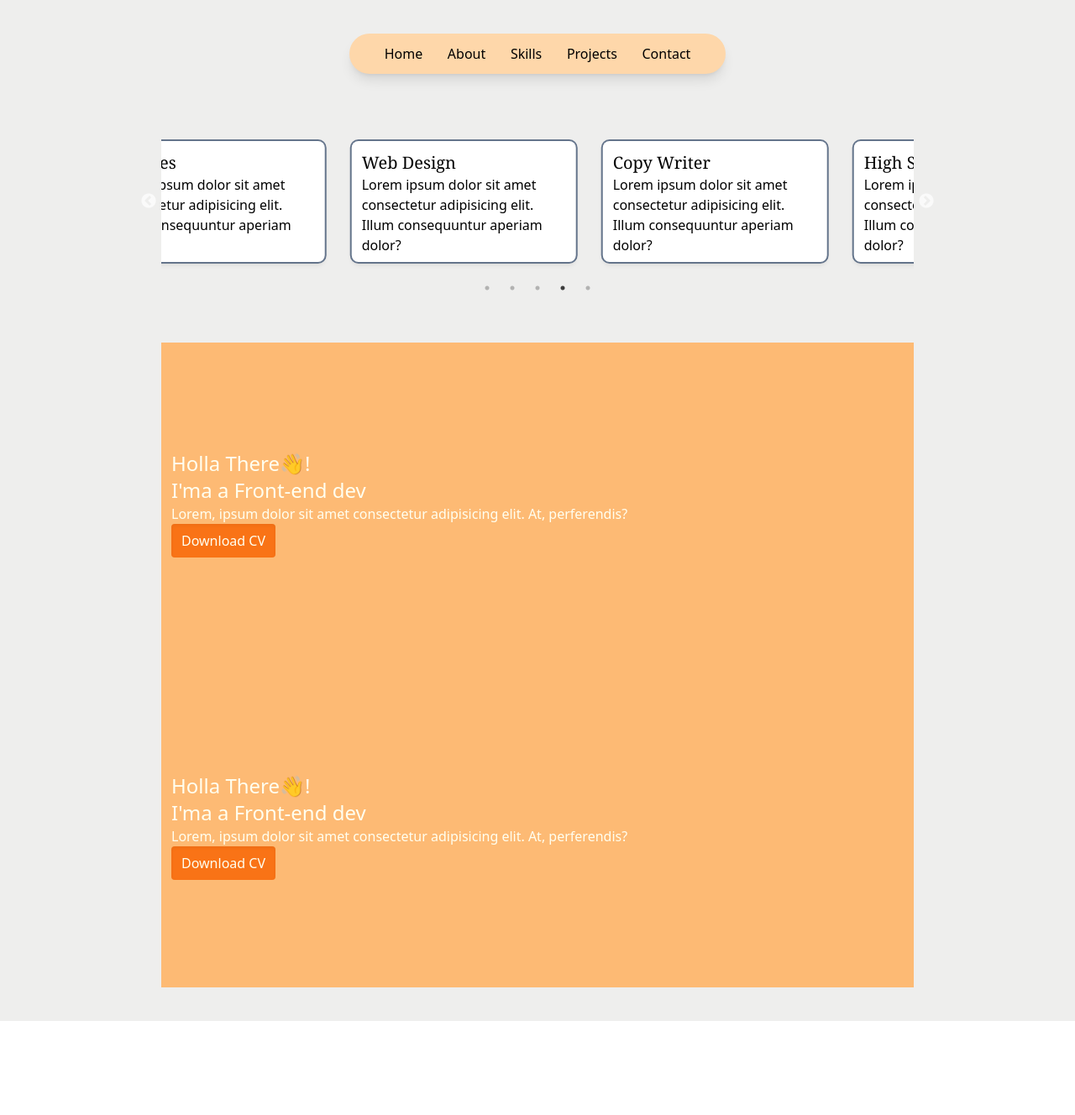
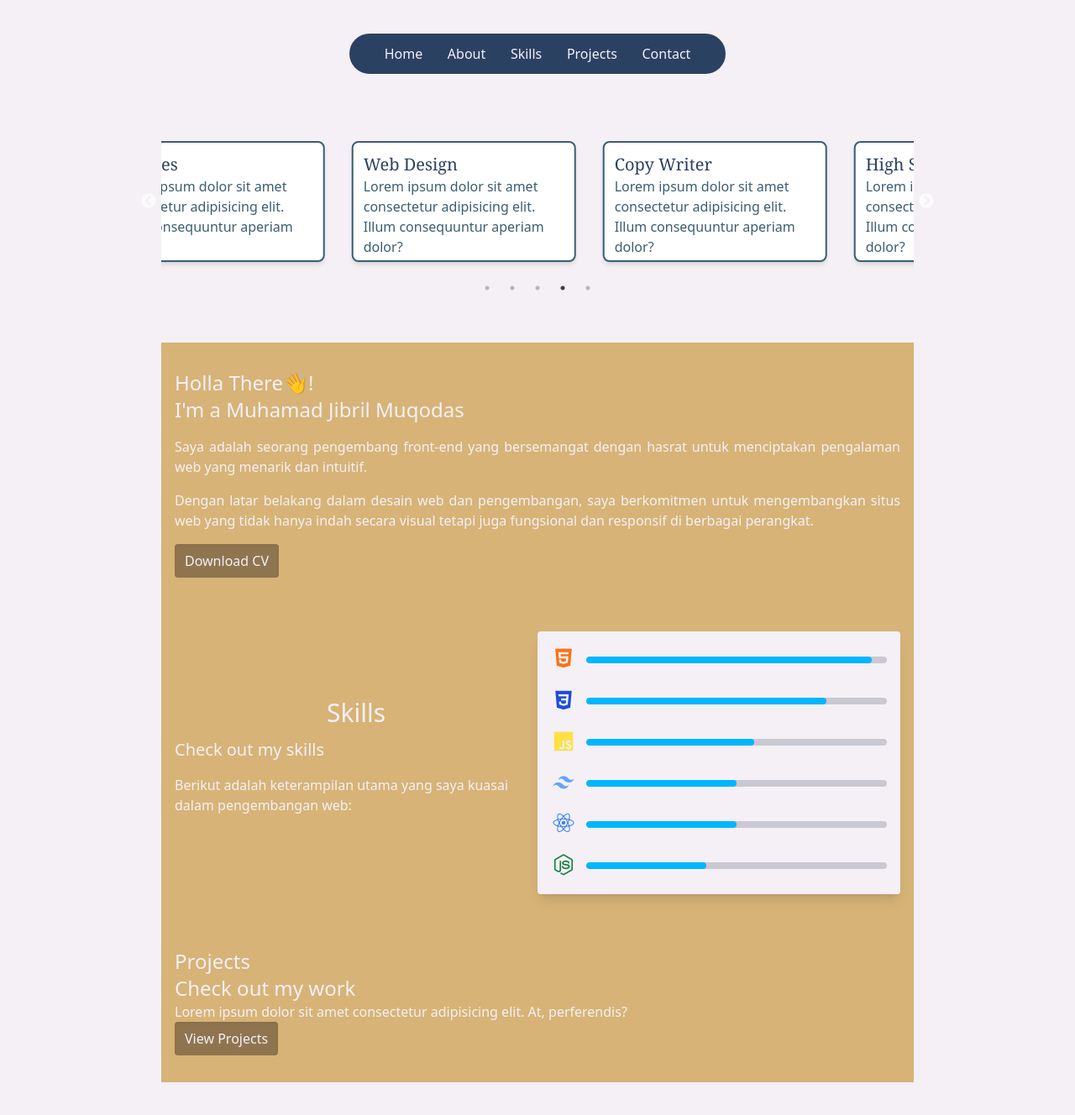
Before and after one commit to 2ndmurphy/portfolio-react-inprogress-, a React (Vite) app: page / in a window 1280 px wide. Shown: the whole page at 84% size. Before the commit the page ends 1216 px from the top, so only its background shows below. Built offline with nearby package versions, Linux system fonts and the light colour scheme.

Commit message:
[add] some contents and skills

```diff
--- a/package.json
+++ b/package.json
@@ -23,6 +23,7 @@
     "@types/react-dom": "^18.2.22",
     "@vitejs/plugin-react": "^4.2.1",
     "autoprefixer": "^10.4.19",
+    "daisyui": "^4.11.1",
     "eslint": "^8.57.0",
     "eslint-plugin-react": "^7.34.1",
     "eslint-plugin-react-hooks": "^4.6.0",
--- a/src/App.jsx
+++ b/src/App.jsx
@@ -51,81 +51,125 @@ function App() {
   };
 
   return (
-    <main className='w-full h-full flex flex-col justify-center items-center md:py-10 bg-[hsl(60,3%,93%)]'>
-      <header className='flex justify-evenly py-4 px-3
-      items-center w-full md:max-w-md md:py-3 md:px-3
-      md:rounded-3xl bg-orange-200 md:shadow-lg z-50'>
-        <a href="/">Home</a>
-        <a href="#about">About</a>
-        <a href="#skills">Skills</a>
-        <a href="#projects">Projects</a>
-        <a href="">Contact</a>
+    <main className='w-full h-full flex flex-col justify-center items-center md:py-10 bg-[#F5F0F6]'>
+      <header className='flex justify-evenly py-6 px-3 items-center w-full md:max-w-md md:py-3 md:px-3 md:rounded-3xl' style={{ backgroundColor: '#2B4162', color: '#F5F0F6' }}>
+        <a href="/" style={{ color: '#F5F0F6' }}>Home</a>
+        <a href="#about" style={{ color: '#F5F0F6' }}>About</a>
+        <a href="#skills" style={{ color: '#F5F0F6' }}>Skills</a>
+        <a href="#projects" style={{ color: '#F5F0F6' }}>Projects</a>
+        <a href="" style={{ color: '#F5F0F6' }}>Contact</a>
       </header>
 
       <section className='block w-full h-64 max-w-4xl mt-16'>
         <Slider {...settings}>
           <div className="px-4 py-4">
-            <div className="bg-white py-4 md:py-3 px-3 h-36 rounded-lg shadow-md ring-2 ring-slate-500">
-              <h3 className="text-start text-xl font-serif">High School Student</h3>
-              <p>Lorem ipsum dolor sit amet consectetur
-              adipisicing elit. Illum consequuntur aperiam dolor?</p>
+            <div className="bg-white py-4 md:py-3 px-3 h-36 rounded-lg shadow-md" style={{ borderColor: '#385F71', borderWidth: '2px' }}>
+              <h3 className="text-start text-xl font-serif" style={{ color: '#2B4162' }}>High School Student</h3>
+              <p style={{ color: '#385F71' }}>Lorem ipsum dolor sit amet consectetur adipisicing elit. Illum consequuntur aperiam dolor?</p>
             </div>
           </div>
           <div className="px-4 py-4">
-            <div className="bg-white py-4 md:py-3 px-3 h-36 rounded-lg shadow-md ring-2 ring-slate-500">
-              <h3 className="text-start text-xl font-serif">Dreams</h3>
-              <p>Lorem ipsum dolor sit amet consectetur
-              adipisicing elit. Illum consequuntur aperiam dolor?</p>
+            <div className="bg-white py-4 md:py-3 px-3 h-36 rounded-lg shadow-md" style={{ borderColor: '#385F71', borderWidth: '2px' }}>
+              <h3 className="text-start text-xl font-serif" style={{ color: '#2B4162' }}>Dreams</h3>
+              <p style={{ color: '#385F71' }}>Lorem ipsum dolor sit amet consectetur adipisicing elit. Illum consequuntur aperiam dolor?</p>
             </div>
           </div>
           <div className="px-4 py-4">
-            <div className="bg-white py-4 md:py-3 px-3 h-36 rounded-lg shadow-md ring-2 ring-slate-500">
-              <h3 className="text-start text-xl font-serif">Hobbies</h3>
-              <p>Lorem ipsum dolor sit amet consectetur
-              adipisicing elit. Illum consequuntur aperiam dolor?</p>
+            <div className="bg-white py-4 md:py-3 px-3 h-36 rounded-lg shadow-md" style={{ borderColor: '#385F71', borderWidth: '2px' }}>
+              <h3 className="text-start text-xl font-serif" style={{ color: '#2B4162' }}>Hobbies</h3>
+              <p style={{ color: '#385F71' }}>Lorem ipsum dolor sit amet consectetur adipisicing elit. Illum consequuntur aperiam dolor?</p>
             </div>
           </div>
           <div className="px-4 py-4">
-            <div className="bg-white py-4 md:py-3 px-3 h-36 rounded-lg shadow-md ring-2 ring-slate-500">
-              <h3 className="text-start text-xl font-serif">Web Design</h3>
-              <p>Lorem ipsum dolor sit amet consectetur
-              adipisicing elit. Illum consequuntur aperiam dolor?</p>
+            <div className="bg-white py-4 md:py-3 px-3 h-36 rounded-lg shadow-md" style={{ borderColor: '#385F71', borderWidth: '2px' }}>
+              <h3 className="text-start text-xl font-serif" style={{ color: '#2B4162' }}>Web Design</h3>
+              <p style={{ color: '#385F71' }}>Lorem ipsum dolor sit amet consectetur adipisicing elit. Illum consequuntur aperiam dolor?</p>
             </div>
           </div>
           <div className="px-4 py-4">
-            <div className="bg-white py-4 md:py-3 px-3 h-36 rounded-lg shadow-md ring-2 ring-slate-500">
-              <h3 className="text-start text-xl font-serif">Copy Writer</h3>
-              <p>Lorem ipsum dolor sit amet consectetur
-              adipisicing elit. Illum consequuntur aperiam dolor?</p>
+            <div className="bg-white py-4 md:py-3 px-3 h-36 rounded-lg shadow-md" style={{ borderColor: '#385F71', borderWidth: '2px' }}>
+              <h3 className="text-start text-xl font-serif" style={{ color: '#2B4162' }}>Copy Writer</h3>
+              <p style={{ color: '#385F71' }}>Lorem ipsum dolor sit amet consectetur adipisicing elit. Illum consequuntur aperiam dolor?</p>
             </div>
           </div>
         </Slider>
       </section>
 
       {/* About Section */}
-      <section className='flex flex-wrap
-      justify-center items-center md:flex-nowrap
-      w-full md:max-w-4xl px-3 bg-orange-300 h-96' id='about'>
-        <div className='flex-1 text-[#FFFFF0]'>
+      <section className='flex flex-wrap justify-center items-center md:flex-nowrap w-full md:max-w-4xl px-4 py-8' style={{ backgroundColor: '#D7B377', height: '96' }} id='about'>
+        <div className='flex-1 font-sans font-md' style={{ color: '#F5F0F6' }}>
           <h1 className='text-2xl'>Holla There👋!</h1>
-          <h2 className='text-2xl'>I'ma a Front-end dev</h2>
-          <p>Lorem, ipsum dolor sit amet consectetur adipisicing elit. At, perferendis?</p>
-          <button className='px-3 py-2 bg-orange-500 rounded shadow-inner'>
+          <h2 className='text-2xl'>I'm a Muhamad Jibril Muqodas</h2>
+          <p className='text-md text-justify mt-4 mb-4'>
+            Saya adalah seorang pengembang
+            front-end yang bersemangat dengan
+            hasrat untuk menciptakan pengalaman
+            web yang menarik dan intuitif.
+          </p>
+          <p className='text-md text-justify mt-4 mb-4'>
+            Dengan latar belakang dalam desain web dan pengembangan,
+            saya berkomitmen untuk mengembangkan situs web yang tidak
+            hanya indah secara visual tetapi juga fungsional dan
+            responsif di berbagai perangkat.
+          </p>
+          <button className='px-3 py-2 rounded shadow-inner' style={{ backgroundColor: '#8F754F', color: '#F5F0F6' }}>
             Download CV
           </button>
+        </div>
+      </section>
+
+      {/* Skills Section */}
+      <section className='flex flex-col md:flex-row
+      justify-center items-center md:flex-nowrap
+      w-full md:max-w-4xl px-4 py-8 bg-[#D7B377]'
+      id='skills'>
+        <div className='flex-1 mb-4 md:mb-0' style={{ color: '#F5F0F6' }}>
+          <h1 className='text-2xl md:text-3xl mb-3 text-center'>Skills</h1>
+          <h2 className='text-xl mb-4'>Check out my skills</h2>
+          <p className='mb-4'>Berikut adalah keterampilan utama yang saya kuasai dalam pengembangan web:</p>
+        </div>
+
+        <div className='flex justify-center items-center w-full md:w-1/2'>
+          <div className='flex flex-col gap-3 p-4 bg-[#F5F0F6] rounded shadow-lg w-full'>
+            <div className='flex justify-center items-center gap-3'>
+              <span className='text-3xl text-orange-500'><i class='bx bxl-html5'></i></span>
+              <progress className="progress progress-info w-full" value={95} max="100"></progress>
+            </div>
+            <div className='flex justify-center items-center gap-3'>
+              <span><i className='bx bxl-css3 text-3xl text-blue-700'></i></span>
+              <progress className="progress progress-info w-full" value={80} max="100"></progress>
+            </div>
+            <div className='flex justify-center items-center gap-3'>
+              <span><i className='bx bxl-javascript text-3xl text-yellow-300'></i></span>
+              <progress className="progress progress-info w-full" value={56} max="100"></progress>
+            </div>
+            <div className='flex justify-center items-center gap-3'>
+              <span><i className='bx bxl-tailwind-css text-3xl text-blue-400'></i></span>
+              <progress className="progress progress-info w-full" value={50} max="100"></progress>
+            </div>
+            <div className='flex justify-center items-center gap-3'>
+              <span><i className='bx bxl-react text-3xl text-blue-500'></i></span>
+              <progress className="progress progress-info w-full" value={50} max="100"></progress>
+            </div>
+            <div className='flex justify-center items-center gap-3'>
+              <span><i className='bx bxl-nodejs text-3xl text-green-700'></i></span>
+              <progress className="progress progress-info w-full" value={40} max="100"></progress>
+            </div>
+          </div>
         </div>
       </section>
 
       {/* Projects Section */}
       <section className='flex flex-wrap
       justify-center items-center md:flex-nowrap
-      w-full md:max-w-4xl px-3 bg-orange-300 h-96' id='about'>
-        <div className='flex-1 text-[#FFFFF0]'>
-          <h1 className='text-2xl'>Holla There👋!</h1>
-          <h2 className='text-2xl'>I'ma a Front-end dev</h2>
-          <p>Lorem, ipsum dolor sit amet consectetur adipisicing elit. At, perferendis?</p>
-          <button className='px-3 py-2 bg-orange-500 rounded shadow-inner'>
-            Download CV
+      w-full md:max-w-4xl px-4 py-8 bg-[#D7B377]'
+      id='projects'>
+        <div className='flex-1 h-full' style={{ color: '#F5F0F6' }}>
+          <h1 className='text-2xl'>Projects</h1>
+          <h2 className='text-2xl'>Check out my work</h2>
+          <p>Lorem ipsum dolor sit amet consectetur adipisicing elit. At, perferendis?</p>
+          <button className='px-3 py-2 rounded shadow-inner' style={{ backgroundColor: '#8F754F', color: '#F5F0F6' }}>
+            View Projects
           </button>
         </div>
       </section>
--- a/src/index.css
+++ b/src/index.css
@@ -1,3 +1,8 @@
 @tailwind base;
 @tailwind components;
 @tailwind utilities;
+
+
+html {
+  scroll-behavior: smooth;
+}
--- a/tailwind.config.js
+++ b/tailwind.config.js
@@ -13,5 +13,7 @@ export default {
       },
     },
   },
-  plugins: [],
+  plugins: [
+    require('daisyui')
+  ],
 }
```
Also changed, not shown: 1 other file (tests, documents, lock files or other folders).
